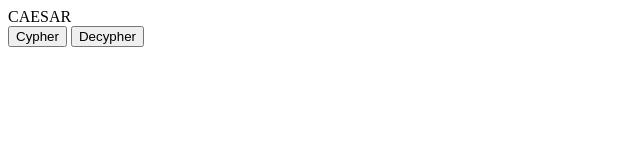
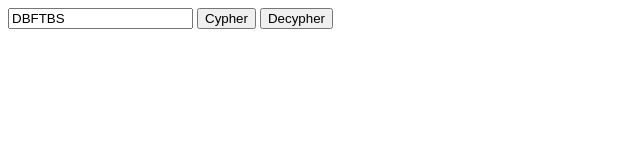
Before and after one commit to dwatson62/caesar-cypher, a website built with webpack: page index.html in a window 1280 px wide. Both pictures are taken after a click on the button "Cypher". Shown: the whole page, without its empty margins (0-640 px from the left). Built offline with nearby package versions, Linux system fonts and the light colour scheme.

Commit message:
Can edit text for cypher

```diff
--- a/index.html
+++ b/index.html
@@ -3,7 +3,7 @@
   <title>Caesar Cypher</title>
 </head>
 <body>
-  <div id='word'>CAESAR</div>
+  <input type='text' id='word' value='CAESAR' />
 
   <input type='button' id='cypherButton' value='Cypher' />
   <input type='button' id='decypherButton' value='Decypher' />
--- a/js/main.js
+++ b/js/main.js
@@ -1,7 +1,7 @@
 import * as caesar from './caesar';
 
 document.getElementById('cypherButton').addEventListener('click', () => {
-  let word = document.getElementById('word').innerHTML;
+  let word = document.getElementById('word').value;
   let cypheredWord = caesar.cypher(word);
-  console.log(cypheredWord);
+  document.getElementById('word').value = cypheredWord;
 });
```
Also changed, not shown: build/main.bundle.js, 1 other file.
